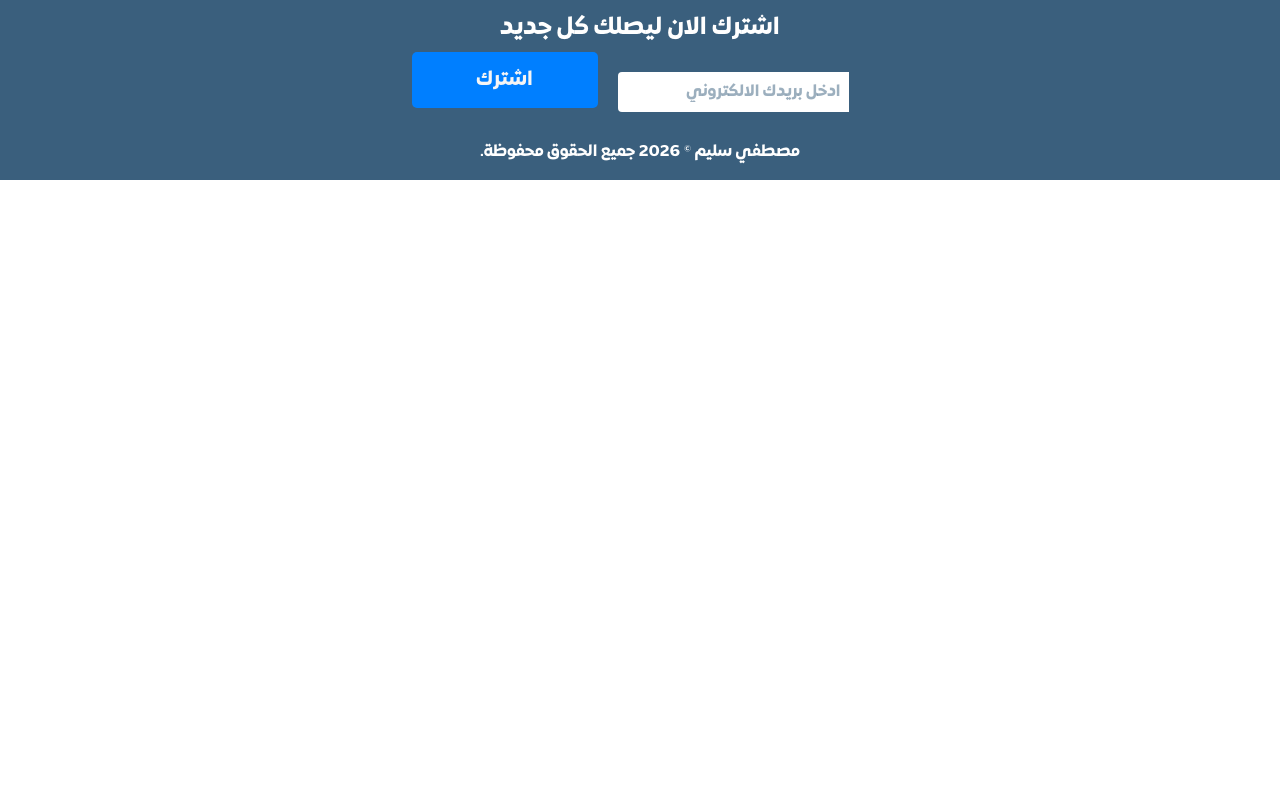
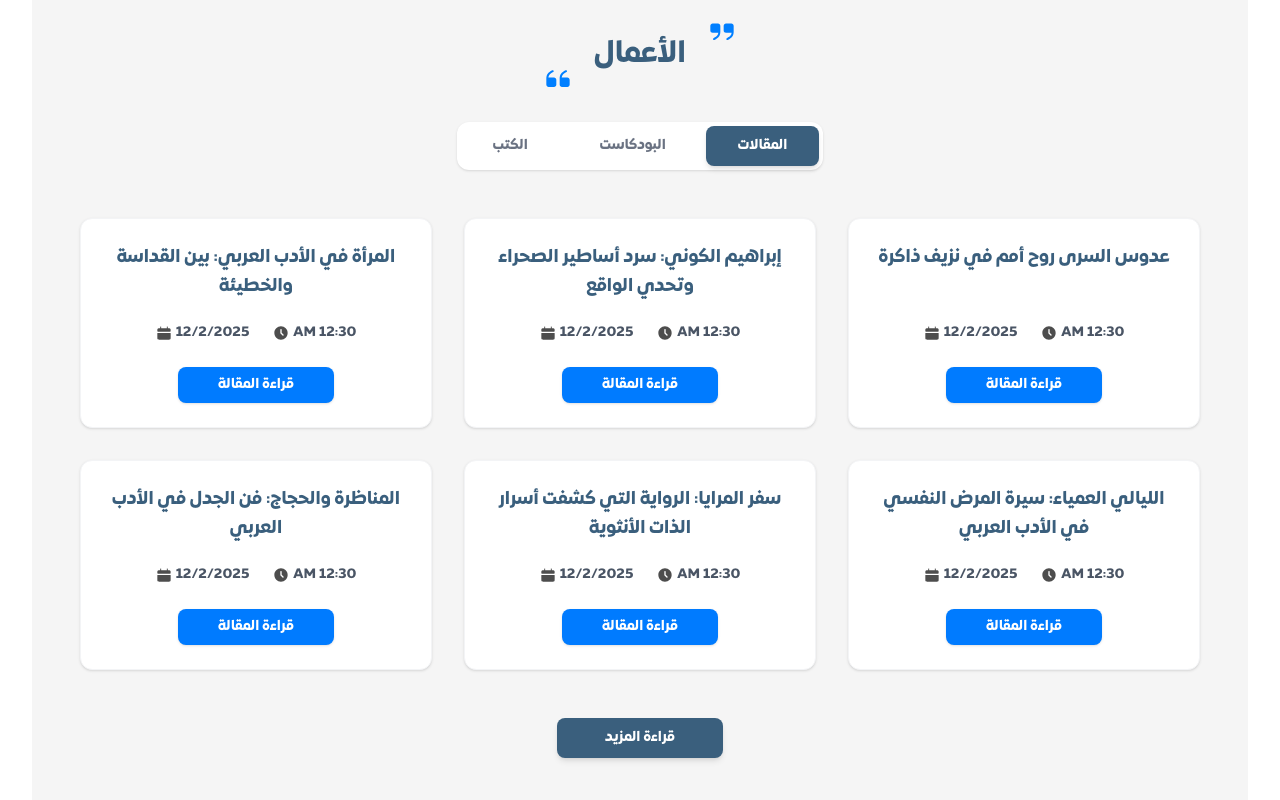
Before and after one commit to amrfathy30/mostafaselim-frontend, a React (Vite) app: page /home in a window 1280 px wide. Shown: the part 1680-2480 px from the top of the page. Before the commit the page ends 1860 px from the top, so only its background shows below. Built offline with nearby package versions, Linux system fonts and the light colour scheme.

Commit message:
MSW-8 Articles section

```diff
--- /dev/null
+++ b/src/Components/Common/ActionButton.tsx
@@ -0,0 +1,19 @@
+import React from 'react';
+
+interface Props {
+  label: string;
+  onClick?: () => void;
+}
+
+const ActionButton: React.FC<Props> = ({ label, onClick }) => {
+  return (
+    <button
+      onClick={onClick}
+      className="w-full md:w-auto px-10 py-2 bg-[#007BFF] text-white rounded-lg text-sm font-bold font-expo hover:bg-blue-600 transition-colors shadow-sm"
+    >
+      {label}
+    </button>
+  );
+};
+
+export default ActionButton;
--- /dev/null
+++ b/src/Components/Common/LoadMoreButton.tsx
@@ -0,0 +1,19 @@
+import React from 'react';
+
+interface Props {
+  label: string;
+  onClick?: () => void;
+}
+
+const LoadMoreButton: React.FC<Props> = ({ label, onClick }) => {
+  return (
+    <button
+      onClick={onClick}
+      className="px-12 py-2.5 bg-[#3A5F7D] text-white rounded-lg text-sm font-bold font-expo hover:bg-[#2d4a62] transition-colors shadow-md"
+    >
+      {label}
+    </button>
+  );
+};
+
+export default LoadMoreButton;
--- /dev/null
+++ b/src/Components/Common/TabButton.tsx
@@ -0,0 +1,24 @@
+import React from 'react';
+
+interface Props {
+  label: string;
+  isActive: boolean;
+  onClick: () => void;
+}
+
+const TabButton: React.FC<Props> = ({ label, isActive, onClick }) => {
+  return (
+    <button
+      onClick={onClick}
+      className={`px-8 py-2.5 rounded-lg text-sm font-bold transition-all duration-300 font-expo whitespace-nowrap ${
+        isActive
+        ? 'bg-[#3A5F7D] text-white shadow-md'
+        : 'bg-white text-gray-500 hover:text-[#3A5F7D]'
+      }`}
+    >
+      {label}
+    </button>
+  );
+};
+
+export default TabButton;
--- /dev/null
+++ b/src/Components/works/ArticleCard.tsx
@@ -0,0 +1,36 @@
+import React from 'react';
+import { WorkItem } from '../../Types/works';
+import ActionButton from '../Common/ActionButton';
+import calendarIcon from '../../assets/worksAssets/calendar.svg';
+import clockIcon from '../../assets/worksAssets/clock.svg';
+
+interface Props {
+  item: WorkItem;
+}
+
+const ArticleCard: React.FC<Props> = ({ item }) => {
+  return (
+    <div className="bg-white p-6 rounded-xl shadow-sm border border-gray-100 flex flex-col items-center text-center font-expo h-full">
+      <h3 className="text-[#3A5F7D] font-bold text-base md:text-lg mb-6 leading-relaxed line-clamp-2 h-14">
+        {item.title}
+      </h3>
+
+      <div className="flex items-center justify-center gap-6 text-gray-600 text-[16px] md:text-sm mb-6">
+        <div className="flex items-center gap-1">
+          <span>{item.time}</span>
+          <img src={clockIcon} alt="time" className="w-4 h-4" />
+        </div>
+        <div className="flex items-center gap-1">
+          <span>{item.date}</span>
+          <img src={calendarIcon} alt="date" className="w-4 h-4" />
+        </div>
+      </div>
+
+      <div className="mt-auto w-full flex justify-center">
+        <ActionButton label="قراءة المقالة" />
+      </div>
+    </div>
+  );
+};
+
+export default ArticleCard;
--- /dev/null
+++ b/src/Components/works/WorksSection.tsx
@@ -0,0 +1,67 @@
+import React, { useState } from 'react';
+import { WorkCategory } from '../../Types/works';
+import { worksData } from '../../data/worksData';
+import TabButton from '../Common/TabButton';
+import LoadMoreButton from '../Common/LoadMoreButton';
+import ArticleCard from './ArticleCard';
+import quoteIcon from '../../assets/historyAssets/quote.svg';
+
+const WorksSection: React.FC = () => {
+  const [activeTab, setActiveTab] = useState<WorkCategory>('articles');
+
+  const filteredData = worksData.filter(item => item.category === activeTab);
+
+  const tabs: { id: WorkCategory; label: string }[] = [
+    { id: 'articles', label: 'المقالات' },
+    { id: 'podcasts', label: 'البودكاست' },
+    { id: 'books', label: 'الكتب' }
+  ];
+
+  return (
+    <section className="py-16 bg-[#F5F5F5] font-expo">
+      <div className="container mx-auto px-4 max-w-6xl">
+
+        <div className="flex justify-center items-center mb-10">
+          <div className="flex items-center gap-3 md:gap-5 relative">
+            <img
+              src={quoteIcon}
+              alt="quote"
+              className="w-6 md:w-8 h-auto object-contain -translate-y-3"
+            />
+            <h2 className="text-2xl md:text-3xl font-bold text-[#3A5F7D] font-expo">الأعمال</h2>
+            <img
+              src={quoteIcon}
+              alt="quote"
+              className="w-6 md:w-8 h-auto object-contain translate-y-3 transform scale-[-1]"
+            />
+          </div>
+        </div>
+
+        <div className="flex justify-center mb-12">
+          <div className="inline-flex bg-white rounded-xl p-1 shadow-sm gap-2">
+            {tabs.map((tab) => (
+              <TabButton
+                key={tab.id}
+                label={tab.label}
+                isActive={activeTab === tab.id}
+                onClick={() => setActiveTab(tab.id)}
+              />
+            ))}
+          </div>
+        </div>
+
+        <div className="grid grid-cols-1 sm:grid-cols-2 lg:grid-cols-3 gap-6 md:gap-8">
+          {filteredData.map((item) => (
+            <ArticleCard key={item.id} item={item} />
+          ))}
+        </div>
+
+        <div className="flex justify-center mt-12">
+          <LoadMoreButton label="قراءة المزيد" />
+        </div>
+      </div>
+    </section>
+  );
+};
+
+export default WorksSection;
--- a/src/Pages/Home.jsx
+++ b/src/Pages/Home.jsx
@@ -1,5 +1,6 @@
 import React from 'react';
 import HistorySection from '../Components/History/HistorySection';
+import WorksSection from '../Components/works/WorksSection';
 
 
 
@@ -10,6 +11,7 @@ export default function Home() {
 
     <div>
       <HistorySection />
+      <WorksSection />
     </div>
     </>
     );
--- /dev/null
+++ b/src/Types/works.ts
@@ -0,0 +1,9 @@
+export type WorkCategory = 'articles' | 'podcasts' | 'books';
+
+export interface WorkItem {
+    id: number;
+    title: string;
+    date: string;
+    time: string;
+    category: WorkCategory;
+}
--- /dev/null
+++ b/src/data/worksData.ts
@@ -0,0 +1,46 @@
+import { WorkItem } from "../Types/works";
+
+export const worksData: WorkItem[] = [
+    {
+        id: 1,
+        title: "عدوس السرى روح أمم في نزيف ذاكرة",
+        date: "12/2/2025",
+        time: "12:30 AM",
+        category: "articles"
+    },
+    {
+        id: 2,
+        title: "إبراهيم الكوني: سرد أساطير الصحراء وتحدي الواقع",
+        date: "12/2/2025",
+        time: "12:30 AM",
+        category: "articles"
+    },
+    {
+        id: 3,
+        title: "المرأة في الأدب العربي: بين القداسة والخطيئة",
+        date: "12/2/2025",
+        time: "12:30 AM",
+        category: "articles"
+    },
+    {
+        id: 4,
+        title: "الليالي العمياء: سيرة المرض النفسي في الأدب العربي",
+        date: "12/2/2025",
+        time: "12:30 AM",
+        category: "articles"
+    },
+    {
+        id: 5,
+        title: "سفر المرايا: الرواية التي كشفت أسرار الذات الأنثوية",
+        date: "12/2/2025",
+        time: "12:30 AM",
+        category: "articles"
+    },
+    {
+        id: 6,
+        title: "المناظرة والحجاج: فن الجدل في الأدب العربي",
+        date: "12/2/2025",
+        time: "12:30 AM",
+        category: "articles"
+    }
+];
```
Also changed, not shown: src/assets/worksAssets/calendar.svg (added), src/assets/worksAssets/clock.svg (added).
